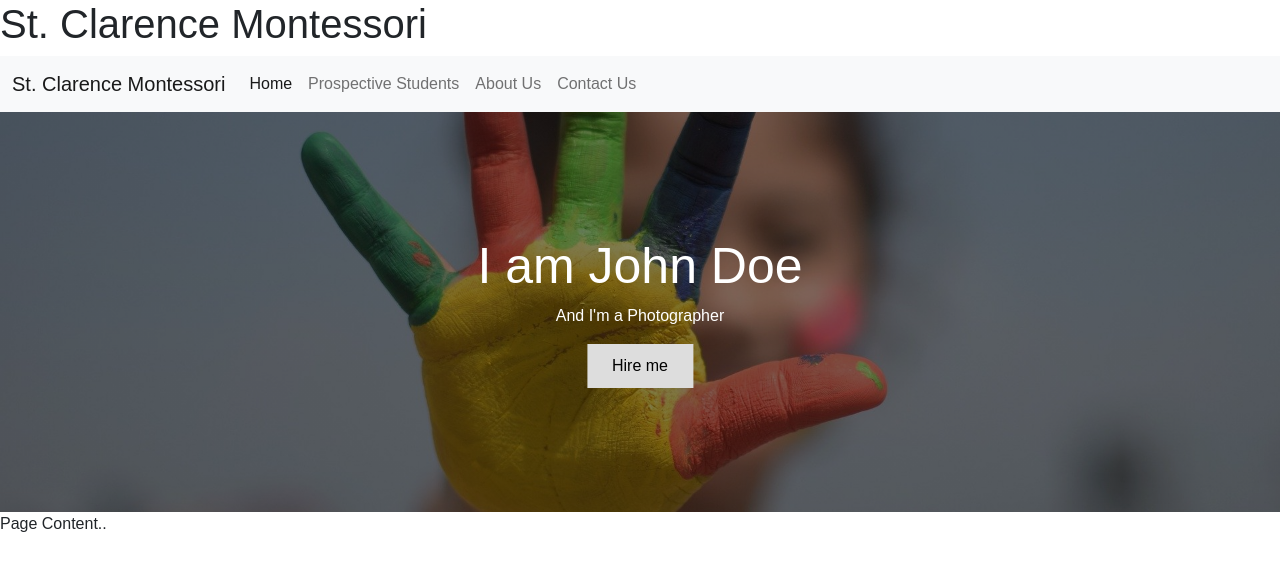
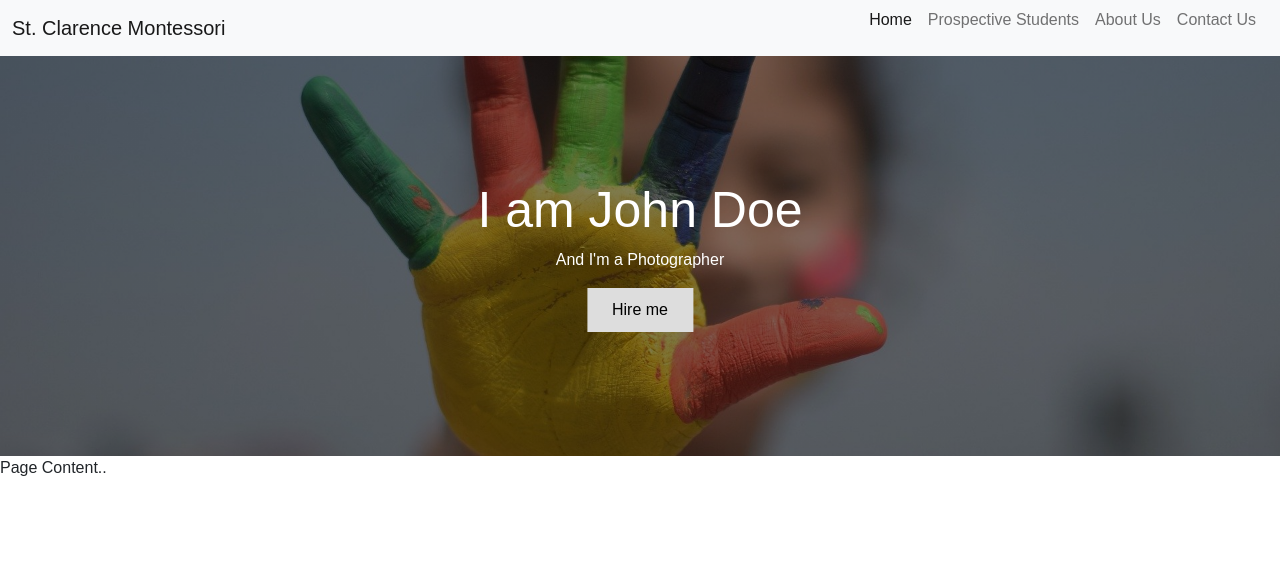
Before and after one commit to kionnabettis/clinton-montessori, a plain HTML site: page index.html in a window 1280 px wide. Drawn offline with nearby package versions, Linux system fonts and the light colour scheme.

Commit message:
navbar code updated to flush elements to the right, was successful

```diff
--- a/index.html
+++ b/index.html
@@ -11,7 +11,6 @@
     <title>St. Clarence Montessori </title>
   </head>
   <body>
-    <h1>St. Clarence Montessori </h1>
 
     <!-- Optional JavaScript; choose one of the two! -->
 
@@ -31,7 +30,9 @@
       <span class="navbar-toggler-icon"></span>
     </button>
     <div class="collapse navbar-collapse" id="navbarNavAltMarkup">
-      <div class="navbar-nav">
+        <!-- Code from getboostrap.com-->
+        <!--Used position-absolue top-0 end-0 to align navbar elements to the right-->
+      <div class="navbar-nav position-absolute top-0 end-0">
         <a class="nav-link active" aria-current="page" href="index.html">Home</a>
         <a class="nav-link" href="prospective-students.html">Prospective Students</a>
         <a class="nav-link" href="about-us.html">About Us</a>
```
